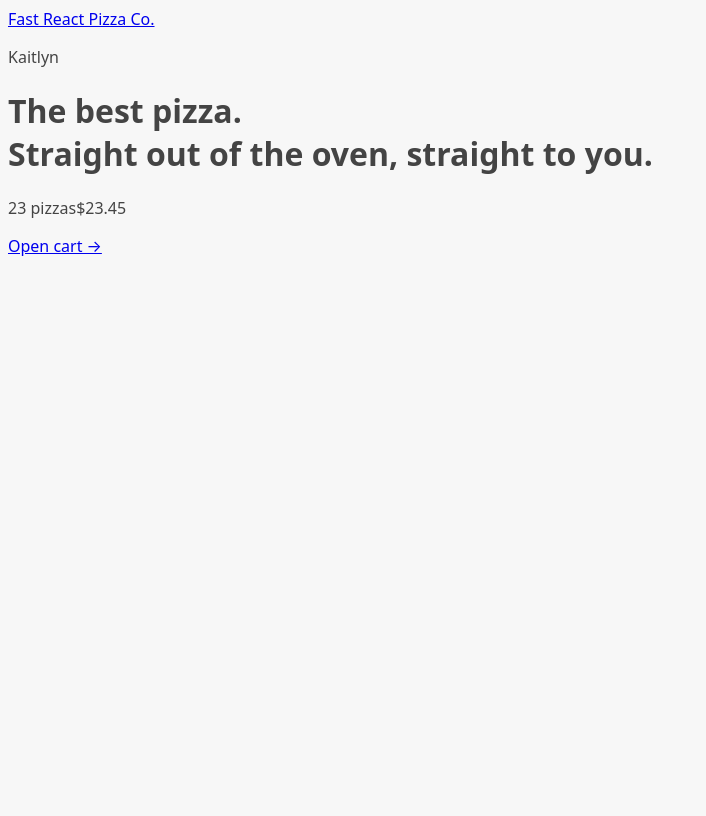
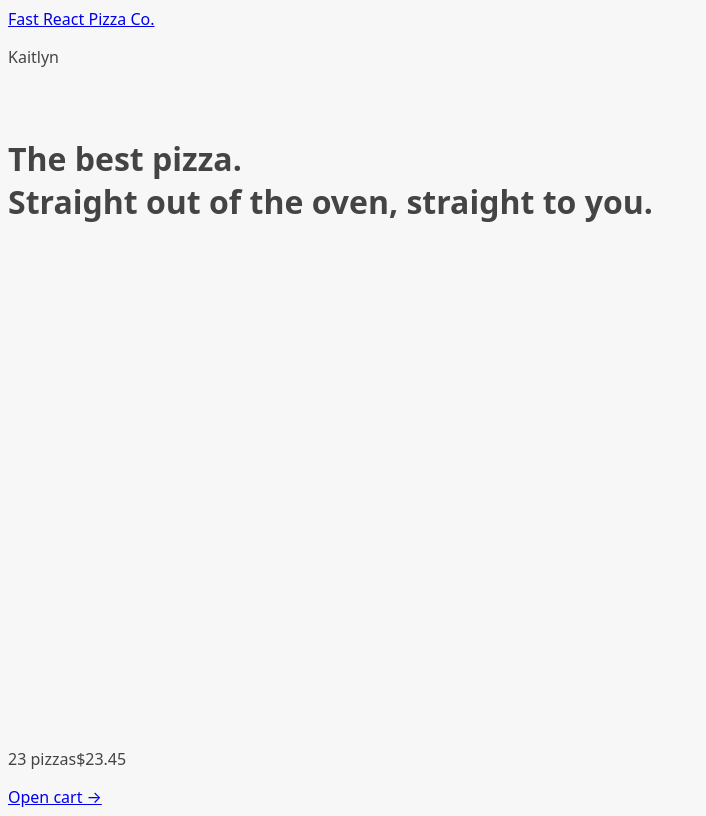
Before and after one commit to Kaitlyn-Folsom/fast-react-pizza, a React (Vite) app: page / in a window 1280 px wide. Shown: the whole page, without its empty margins (0-706 px from the left). Built offline with nearby package versions, Linux system fonts and the light colour scheme.

Commit message:
added loader to menu component

```diff
--- a/src/ui/AppLayout.jsx
+++ b/src/ui/AppLayout.jsx
@@ -1,10 +1,14 @@
 import CartOverview from '../features/cart/CartOverview';
 import Header from './Header';
-import { Outlet } from 'react-router-dom';
+import { Outlet, useNavigation } from 'react-router-dom';
+import Loader from './Loader';
 
 function AppLayout() {
+  const navigation = useNavigation();
+  const isLoading = navigation.state === 'loading';
   return (
-    <div>
+    <div className='layout'>
+      {isLoading && <Loader />}
       <Header />
       <main>
         <Outlet />
--- /dev/null
+++ b/src/ui/Loader.jsx
@@ -0,0 +1,5 @@
+function Loader() {
+  return <div className='loader'></div>;
+}
+
+export default Loader;
```
